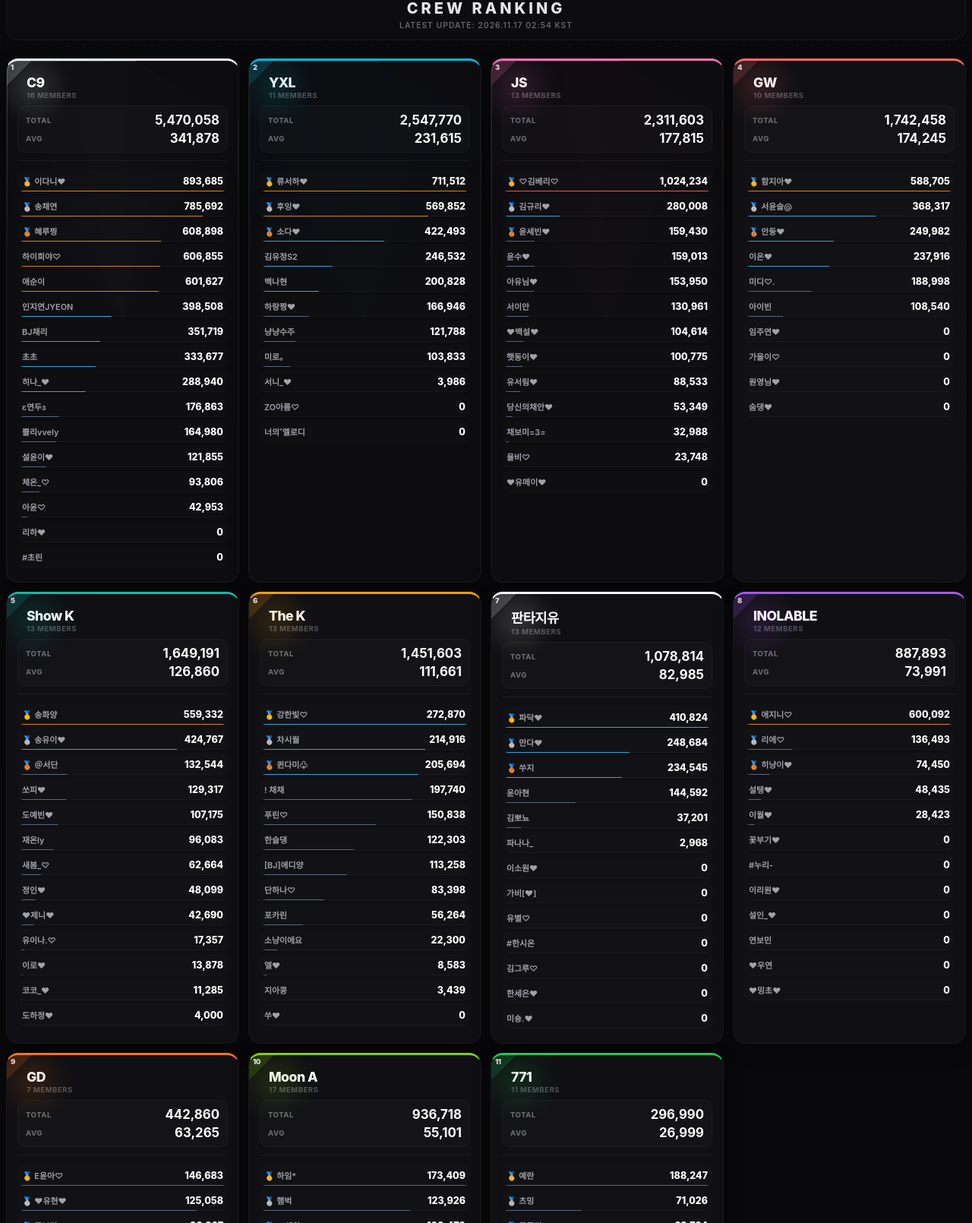
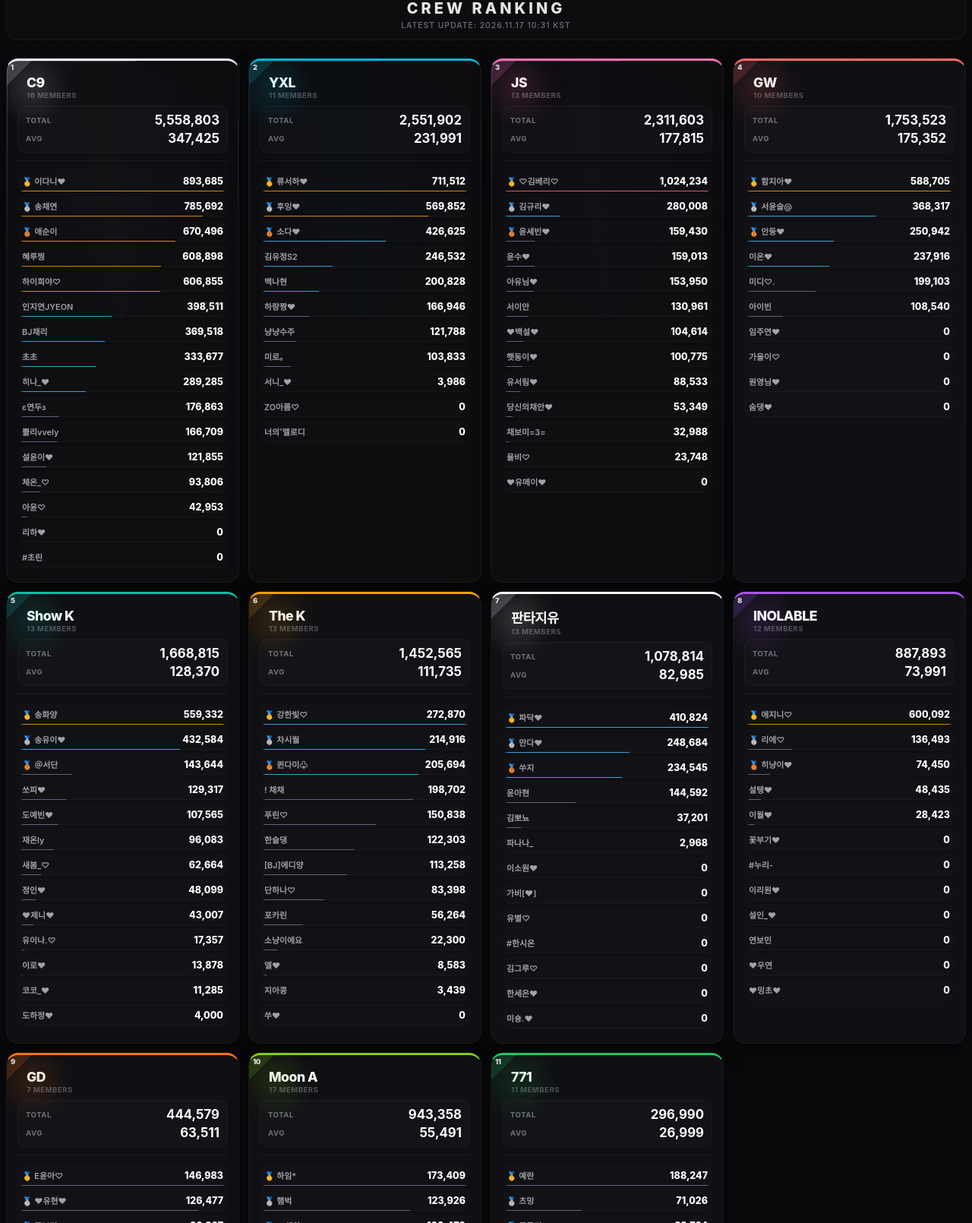
Before and after one commit to yxlinfo/crew-rank, a plain HTML site: page index.html in a window 1280 px wide. Shown: the part 30-1640 px from the top of the page at 76% size. Drawn offline with Linux system fonts and the light colour scheme.

Commit message:
Update Data and HTML

```diff
--- a/index.html
+++ b/index.html
@@ -171,7 +171,7 @@
 
     <div class="header-main">
         <div class="main-title">CREW RANKING</div>
-        <div class="update-time">LATEST UPDATE: 2026.11.17 02:54 KST</div>
+        <div class="update-time">LATEST UPDATE: 2026.11.17 10:31 KST</div>
     </div>
 
     <div class="grid">
@@ -184,8 +184,8 @@
                 <div class="crew-title">C9</div>
                 <div class="crew-member-count">16 MEMBERS</div>
                 <div class="header-stats">
-                    <div class="stat-item"><span class="stat-label">TOTAL</span><span class="stat-value">5,470,058</span></div>
-                    <div class="stat-item"><span class="stat-label">AVG</span><span class="stat-value">341,878</span></div>
+                    <div class="stat-item"><span class="stat-label">TOTAL</span><span class="stat-value">5,558,803</span></div>
+                    <div class="stat-item"><span class="stat-label">AVG</span><span class="stat-value">347,425</span></div>
                 </div>
             </div>
             <div class="member-module" style="--bar-color: #f59e0b;">
@@ -206,9 +206,17 @@
             </div>
             <div class="member-module" style="--bar-color: #f59e0b;">
                 <div class="member-track-guide"></div>
+                <div class="member-bg-bar" style="--target-width:75.0259879040154%; --bar-color: #f59e0b;"></div>
+                <div class="member-content">
+                    <div class="nick">🥉 애순이</div>
+                    <div class="count-main">670,496</div>
+                </div>
+            </div>
+            <div class="member-module" style="--bar-color: #f59e0b;">
+                <div class="member-track-guide"></div>
                 <div class="member-bg-bar" style="--target-width:68.13340270900821%; --bar-color: #f59e0b;"></div>
                 <div class="member-content">
-                    <div class="nick">🥉 혜루찡</div>
+                    <div class="nick"> 혜루찡</div>
                     <div class="count-main">608,898</div>
                 </div>
             </div>
@@ -220,28 +228,20 @@
                     <div class="count-main">606,855</div>
                 </div>
             </div>
-            <div class="member-module" style="--bar-color: #f59e0b;">
+            <div class="member-module" style="--bar-color: #38bdf8;">
                 <div class="member-track-guide"></div>
-                <div class="member-bg-bar" style="--target-width:67.31980507673285%; --bar-color: #f59e0b;"></div>
+                <div class="member-bg-bar" style="--target-width:44.59188640292721%; --bar-color: #38bdf8;"></div>
                 <div class="member-content">
-                    <div class="nick"> 애순이</div>
-                    <div class="count-main">601,627</div>
+                    <div class="nick"> 인지연JYEON</div>
+                    <div class="count-main">398,511</div>
                 </div>
             </div>
             <div class="member-module" style="--bar-color: #38bdf8;">
                 <div class="member-track-guide"></div>
-                <div class="member-bg-bar" style="--target-width:44.591550714177814%; --bar-color: #38bdf8;"></div>
-                <div class="member-content">
-                    <div class="nick"> 인지연JYEON</div>
-                    <div class="count-main">398,508</div>
-                </div>
-            </div>
-            <div class="member-module" style="--bar-color: #38bdf8;">
-                <div class="member-track-guide"></div>
-                <div class="member-bg-bar" style="--target-width:39.35603708241718%; --bar-color: #38bdf8;"></div>
+                <div class="member-bg-bar" style="--target-width:41.34767843255733%; --bar-color: #38bdf8;"></div>
                 <div class="member-content">
                     <div class="nick"> BJ채리</div>
-                    <div class="count-main">351,719</div>
+                    <div class="count-main">369,518</div>
                 </div>
             </div>
             <div class="member-module" style="--bar-color: #38bdf8;">
@@ -254,10 +254,10 @@
             </div>
             <div class="member-module" style="--bar-color: #38bdf8;">
                 <div class="member-track-guide"></div>
-                <div class="member-bg-bar" style="--target-width:32.33130241639952%; --bar-color: #38bdf8;"></div>
+                <div class="member-bg-bar" style="--target-width:32.36990662257954%; --bar-color: #38bdf8;"></div>
                 <div class="member-content">
                     <div class="nick"> 히나_♥</div>
-                    <div class="count-main">288,940</div>
+                    <div class="count-main">289,285</div>
                 </div>
             </div>
             <div class="member-module" style="--bar-color: #64748b;">
@@ -270,10 +270,10 @@
             </div>
             <div class="member-module" style="--bar-color: #64748b;">
                 <div class="member-track-guide"></div>
-                <div class="member-bg-bar" style="--target-width:18.460643291540084%; --bar-color: #64748b;"></div>
+                <div class="member-bg-bar" style="--target-width:18.65411190743942%; --bar-color: #64748b;"></div>
                 <div class="member-content">
                     <div class="nick"> 쁠리vvely</div>
-                    <div class="count-main">164,980</div>
+                    <div class="count-main">166,709</div>
                 </div>
             </div>
             <div class="member-module" style="--bar-color: #64748b;">
@@ -325,8 +325,8 @@
                 <div class="crew-title">YXL</div>
                 <div class="crew-member-count">11 MEMBERS</div>
                 <div class="header-stats">
-                    <div class="stat-item"><span class="stat-label">TOTAL</span><span class="stat-value">2,547,770</span></div>
-                    <div class="stat-item"><span class="stat-label">AVG</span><span class="stat-value">231,615</span></div>
+                    <div class="stat-item"><span class="stat-label">TOTAL</span><span class="stat-value">2,551,902</span></div>
+                    <div class="stat-item"><span class="stat-label">AVG</span><span class="stat-value">231,991</span></div>
                 </div>
             </div>
             <div class="member-module" style="--bar-color: #f59e0b;">
@@ -347,10 +347,10 @@
             </div>
             <div class="member-module" style="--bar-color: #38bdf8;">
                 <div class="member-track-guide"></div>
-                <div class="member-bg-bar" style="--target-width:59.379602873879854%; --bar-color: #38bdf8;"></div>
+                <div class="member-bg-bar" style="--target-width:59.96033798446126%; --bar-color: #38bdf8;"></div>
                 <div class="member-content">
                     <div class="nick">🥉 소다♥</div>
-                    <div class="count-main">422,493</div>
+                    <div class="count-main">426,625</div>
                 </div>
             </div>
             <div class="member-module" style="--bar-color: #38bdf8;">
@@ -543,8 +543,8 @@
                 <div class="crew-title">GW</div>
                 <div class="crew-member-count">10 MEMBERS</div>
                 <div class="header-stats">
-                    <div class="stat-item"><span class="stat-label">TOTAL</span><span class="stat-value">1,742,458</span></div>
-                    <div class="stat-item"><span class="stat-label">AVG</span><span class="stat-value">174,245</span></div>
+                    <div class="stat-item"><span class="stat-label">TOTAL</span><span class="stat-value">1,753,523</span></div>
+                    <div class="stat-item"><span class="stat-label">AVG</span><span class="stat-value">175,352</span></div>
                 </div>
             </div>
             <div class="member-module" style="--bar-color: #f59e0b;">
@@ -565,10 +565,10 @@
             </div>
             <div class="member-module" style="--bar-color: #38bdf8;">
                 <div class="member-track-guide"></div>
-                <div class="member-bg-bar" style="--target-width:42.46303326793555%; --bar-color: #38bdf8;"></div>
+                <div class="member-bg-bar" style="--target-width:42.62610305670922%; --bar-color: #38bdf8;"></div>
                 <div class="member-content">
                     <div class="nick">🥉 안둥♥</div>
-                    <div class="count-main">249,982</div>
+                    <div class="count-main">250,942</div>
                 </div>
             </div>
             <div class="member-module" style="--bar-color: #38bdf8;">
@@ -581,10 +581,10 @@
             </div>
             <div class="member-module" style="--bar-color: #64748b;">
                 <div class="member-track-guide"></div>
-                <div class="member-bg-bar" style="--target-width:32.104024936088535%; --bar-color: #64748b;"></div>
+                <div class="member-bg-bar" style="--target-width:33.82050432729466%; --bar-color: #64748b;"></div>
                 <div class="member-content">
                     <div class="nick"> 미디♡.</div>
-                    <div class="count-main">188,998</div>
+                    <div class="count-main">199,103</div>
                 </div>
             </div>
             <div class="member-module" style="--bar-color: #64748b;">
@@ -636,8 +636,8 @@
                 <div class="crew-title">Show K</div>
                 <div class="crew-member-count">13 MEMBERS</div>
                 <div class="header-stats">
-                    <div class="stat-item"><span class="stat-label">TOTAL</span><span class="stat-value">1,649,191</span></div>
-                    <div class="stat-item"><span class="stat-label">AVG</span><span class="stat-value">126,860</span></div>
+                    <div class="stat-item"><span class="stat-label">TOTAL</span><span class="stat-value">1,668,815</span></div>
+                    <div class="stat-item"><span class="stat-label">AVG</span><span class="stat-value">128,370</span></div>
                 </div>
             </div>
             <div class="member-module" style="--bar-color: #f59e0b;">
@@ -650,18 +650,18 @@
             </div>
             <div class="member-module" style="--bar-color: #38bdf8;">
                 <div class="member-track-guide"></div>
-                <div class="member-bg-bar" style="--target-width:75.94183776361803%; --bar-color: #38bdf8;"></div>
+                <div class="member-bg-bar" style="--target-width:77.33939771012565%; --bar-color: #38bdf8;"></div>
                 <div class="member-content">
                     <div class="nick">🥈 송유이♥</div>
-                    <div class="count-main">424,767</div>
+                    <div class="count-main">432,584</div>
                 </div>
             </div>
             <div class="member-module" style="--bar-color: #64748b;">
                 <div class="member-track-guide"></div>
-                <div class="member-bg-bar" style="--target-width:23.69683837148599%; --bar-color: #64748b;"></div>
+                <div class="member-bg-bar" style="--target-width:25.681348465669764%; --bar-color: #64748b;"></div>
                 <div class="member-content">
                     <div class="nick">🥉 ＠서단</div>
-                    <div class="count-main">132,544</div>
+                    <div class="count-main">143,644</div>
                 </div>
             </div>
             <div class="member-module" style="--bar-color: #64748b;">
@@ -674,10 +674,10 @@
             </div>
             <div class="member-module" style="--bar-color: #64748b;">
                 <div class="member-track-guide"></div>
-                <div class="member-bg-bar" style="--target-width:19.161249490463625%; --bar-color: #64748b;"></div>
+                <div class="member-bg-bar" style="--target-width:19.230975520799813%; --bar-color: #64748b;"></div>
                 <div class="member-content">
                     <div class="nick"> 도예빈♥</div>
-                    <div class="count-main">107,175</div>
+                    <div class="count-main">107,565</div>
                 </div>
             </div>
             <div class="member-module" style="--bar-color: #64748b;">
@@ -706,10 +706,10 @@
             </div>
             <div class="member-module" style="--bar-color: #64748b;">
                 <div class="member-track-guide"></div>
-                <div class="member-bg-bar" style="--target-width:7.632318551414902%; --bar-color: #64748b;"></div>
+                <div class="member-bg-bar" style="--target-width:7.6889932991497005%; --bar-color: #64748b;"></div>
                 <div class="member-content">
                     <div class="nick"> ♥제니♥</div>
-                    <div class="count-main">42,690</div>
+                    <div class="count-main">43,007</div>
                 </div>
             </div>
             <div class="member-module" style="--bar-color: #64748b;">
@@ -753,8 +753,8 @@
                 <div class="crew-title">The K</div>
                 <div class="crew-member-count">13 MEMBERS</div>
                 <div class="header-stats">
-                    <div class="stat-item"><span class="stat-label">TOTAL</span><span class="stat-value">1,451,603</span></div>
-                    <div class="stat-item"><span class="stat-label">AVG</span><span class="stat-value">111,661</span></div>
+                    <div class="stat-item"><span class="stat-label">TOTAL</span><span class="stat-value">1,452,565</span></div>
+                    <div class="stat-item"><span class="stat-label">AVG</span><span class="stat-value">111,735</span></div>
                 </div>
             </div>
             <div class="member-module" style="--bar-color: #38bdf8;">
@@ -783,10 +783,10 @@
             </div>
             <div class="member-module" style="--bar-color: #64748b;">
                 <div class="member-track-guide"></div>
-                <div class="member-bg-bar" style="--target-width:72.46674240480814%; --bar-color: #64748b;"></div>
+                <div class="member-bg-bar" style="--target-width:72.81929123758566%; --bar-color: #64748b;"></div>
                 <div class="member-content">
                     <div class="nick"> ! 채채</div>
-                    <div class="count-main">197,740</div>
+                    <div class="count-main">198,702</div>
                 </div>
             </div>
             <div class="member-module" style="--bar-color: #64748b;">
@@ -1096,8 +1096,8 @@
                 <div class="crew-title">GD</div>
                 <div class="crew-member-count">7 MEMBERS</div>
                 <div class="header-stats">
-                    <div class="stat-item"><span class="stat-label">TOTAL</span><span class="stat-value">442,860</span></div>
-                    <div class="stat-item"><span class="stat-label">AVG</span><span class="stat-value">63,265</span></div>
+                    <div class="stat-item"><span class="stat-label">TOTAL</span><span class="stat-value">444,579</span></div>
+                    <div class="stat-item"><span class="stat-label">AVG</span><span class="stat-value">63,511</span></div>
                 </div>
             </div>
             <div class="member-module" style="--bar-color: #64748b;">
@@ -1105,20 +1105,20 @@
                 <div class="member-bg-bar" style="--target-width:100.0%; --bar-color: #64748b;"></div>
                 <div class="member-content">
                     <div class="nick">🥇 E윤아♡</div>
-                    <div class="count-main">146,683</div>
+                    <div class="count-main">146,983</div>
                 </div>
             </div>
             <div class="member-module" style="--bar-color: #64748b;">
                 <div class="member-track-guide"></div>
-                <div class="member-bg-bar" style="--target-width:85.25732361623365%; --bar-color: #64748b;"></div>
+                <div class="member-bg-bar" style="--target-width:86.04872672349863%; --bar-color: #64748b;"></div>
                 <div class="member-content">
                     <div class="nick">🥈 ♥유현♥</div>
-                    <div class="count-main">125,058</div>
+                    <div class="count-main">126,477</div>
                 </div>
             </div>
             <div class="member-module" style="--bar-color: #64748b;">
                 <div class="member-track-guide"></div>
-                <div class="member-bg-bar" style="--target-width:58.88003381441612%; --bar-color: #64748b;"></div>
+                <div class="member-bg-bar" style="--target-width:58.75985658205371%; --bar-color: #64748b;"></div>
                 <div class="member-content">
                     <div class="nick">🥉 쥬브리</div>
                     <div class="count-main">86,367</div>
@@ -1126,7 +1126,7 @@
             </div>
             <div class="member-module" style="--bar-color: #64748b;">
                 <div class="member-track-guide"></div>
-                <div class="member-bg-bar" style="--target-width:29.90394251549259%; --bar-color: #64748b;"></div>
+                <div class="member-bg-bar" style="--target-width:29.842907002850673%; --bar-color: #64748b;"></div>
                 <div class="member-content">
                     <div class="nick"> 아링</div>
                     <div class="count-main">43,864</div>
@@ -1134,7 +1134,7 @@
             </div>
             <div class="member-module" style="--bar-color: #64748b;">
                 <div class="member-track-guide"></div>
-                <div class="member-bg-bar" style="--target-width:27.875077548182137%; --bar-color: #64748b;"></div>
+                <div class="member-bg-bar" style="--target-width:27.818183055183255%; --bar-color: #64748b;"></div>
                 <div class="member-content">
                     <div class="nick"> 유나라♥</div>
                     <div class="count-main">40,888</div>
@@ -1165,8 +1165,8 @@
                 <div class="crew-title">Moon A</div>
                 <div class="crew-member-count">17 MEMBERS</div>
                 <div class="header-stats">
-                    <div class="stat-item"><span class="stat-label">TOTAL</span><span class="stat-value">936,718</span></div>
-                    <div class="stat-item"><span class="stat-label">AVG</span><span class="stat-value">55,101</span></div>
+                    <div class="stat-item"><span class="stat-label">TOTAL</span><span class="stat-value">943,358</span></div>
+                    <div class="stat-item"><span class="stat-label">AVG</span><span class="stat-value">55,491</span></div>
                 </div>
             </div>
             <div class="member-module" style="--bar-color: #64748b;">
@@ -1195,10 +1195,10 @@
             </div>
             <div class="member-module" style="--bar-color: #64748b;">
                 <div class="member-track-guide"></div>
-                <div class="member-bg-bar" style="--target-width:49.53779792282984%; --bar-color: #64748b;"></div>
+                <div class="member-bg-bar" style="--target-width:52.02152137432313%; --bar-color: #64748b;"></div>
                 <div class="member-content">
                     <div class="nick"> 박재열</div>
-                    <div class="count-main">85,903</div>
+                    <div class="count-main">90,210</div>
                 </div>
             </div>
             <div class="member-module" style="--bar-color: #64748b;">
@@ -1211,10 +1211,10 @@
             </div>
             <div class="member-module" style="--bar-color: #64748b;">
                 <div class="member-track-guide"></div>
-                <div class="member-bg-bar" style="--target-width:38.37805419557232%; --bar-color: #64748b;"></div>
+                <div class="member-bg-bar" style="--target-width:38.97375568742107%; --bar-color: #64748b;"></div>
                 <div class="member-content">
                     <div class="nick"> 강형민이</div>
-                    <div class="count-main">66,551</div>
+                    <div class="count-main">67,584</div>
                 </div>
             </div>
             <div class="member-module" style="--bar-color: #64748b;">
@@ -1243,18 +1243,18 @@
             </div>
             <div class="member-module" style="--bar-color: #64748b;">
                 <div class="member-track-guide"></div>
-                <div class="member-bg-bar" style="--target-width:28.426436920805724%; --bar-color: #64748b;"></div>
+                <div class="member-bg-bar" style="--target-width:28.865860480136558%; --bar-color: #64748b;"></div>
                 <div class="member-content">
-                    <div class="nick"> 예니__</div>
-                    <div class="count-main">49,294</div>
+                    <div class="nick"> 서언수</div>
+                    <div class="count-main">50,056</div>
                 </div>
             </div>
             <div class="member-module" style="--bar-color: #64748b;">
                 <div class="member-track-guide"></div>
-                <div class="member-bg-bar" style="--target-width:28.231522008661603%; --bar-color: #64748b;"></div>
+                <div class="member-bg-bar" style="--target-width:28.541771188346626%; --bar-color: #64748b;"></div>
                 <div class="member-content">
-                    <div class="nick"> 서언수</div>
-                    <div class="count-main">48,956</div>
+                    <div class="nick"> 예니__</div>
+                    <div class="count-main">49,494</div>
                 </div>
             </div>
             <div class="member-module" style="--bar-color: #64748b;">
```
Also changed, not shown: 1 other file.
